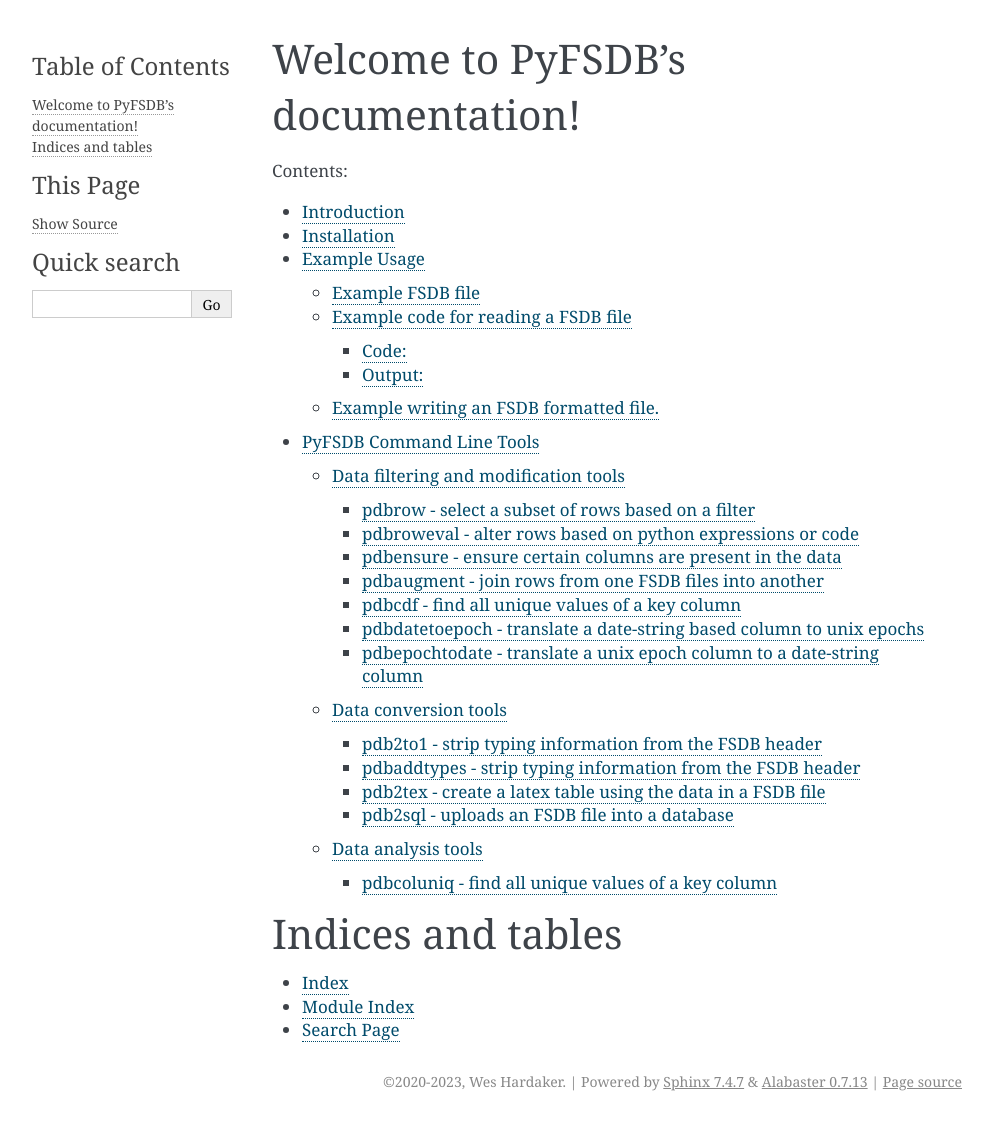
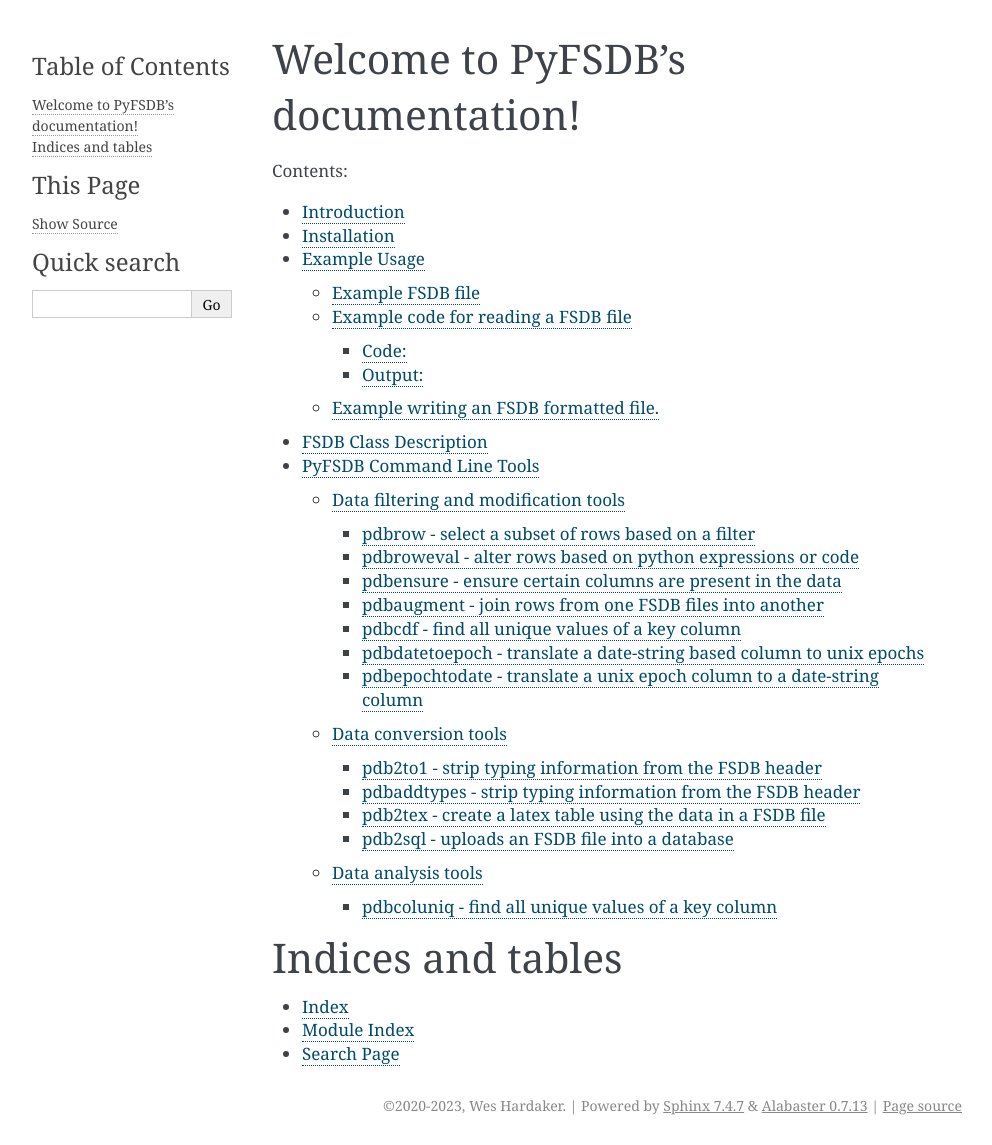
Before and after one commit to hardaker/pyfsdb, a Sphinx documentation site: the page built from docs/index.rst, in a window 1280 px wide. Shown: the whole page, without its empty margins (148-1140 px from the left). Built offline with Sphinx 7.4.7, drawn with Linux system fonts in a browser that asks for light colours; before the commit the page ends 1121 px from its top, so only the background shows below that.

Commit message:
add autoclass documentation

```diff
--- /dev/null
+++ b/docs/class.rst
@@ -0,0 +1,6 @@
+FSDB Class Description
+======================
+
+.. currentmodule: pyfsdb
+.. autoclass:: pyfsdb.Fsdb
+   :members:
--- a/docs/conf.py
+++ b/docs/conf.py
@@ -34,6 +34,7 @@
     "myst_parser",
     "sphinxarg.ext",
     "sphinx_argparse_cli",
+    "sphinx.ext.autodoc",
 ]
 
 # Add any paths that contain templates here, relative to this directory.
--- a/docs/index.rst
+++ b/docs/index.rst
@@ -11,7 +11,7 @@
    :caption: Contents:
 
    introduction
-
+   class
    tools/index
 
 Indices and tables
```
